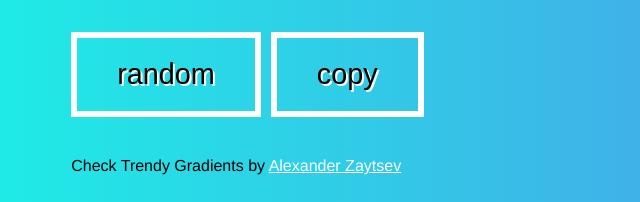
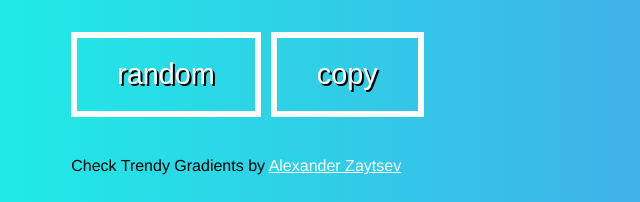
Before and after one commit to gloomya/linear-gradient-generator, a plain HTML site: page index.html in a window 1280 px wide. Shown: the part 402-604 px from the top of the page, 0-640 px from the left. Drawn offline with Linux system fonts and the light colour scheme.

Commit message:
new buttons style

```diff
--- a/style.css
+++ b/style.css
@@ -34,7 +34,8 @@ button {
     font-size: 1.8em;
     border: 6px solid #FFFFFF;
     cursor: pointer;
-    text-shadow: 2px 2px #FFFFFF;
+    text-shadow: 2px 2px #000000;
+    color: #ffffff;
 }
 a {
     color: #FFFFFF;
```
